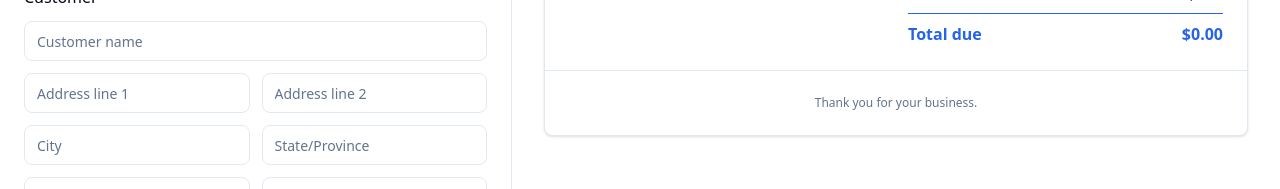
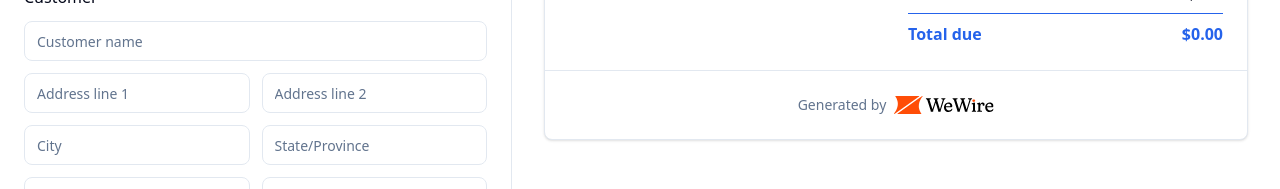
Before and after one commit to mcajongbah/invoice-tool, a Next.js app: page / in a window 1280 px wide. Shown: the part 480-669 px from the top of the page. Built offline with nearby package versions, Linux system fonts and the light colour scheme.

Commit message:
footer fix

```diff
--- a/src/components/invoice/InvoicePreview.tsx
+++ b/src/components/invoice/InvoicePreview.tsx
@@ -2,6 +2,7 @@
 
 import { useInvoice } from "@/context/InvoiceContext";
 import { CurrencyCode } from "@/types/invoice";
+import Image from "next/image";
 import { useMemo, useState } from "react";
 
 export function InvoicePreview() {
@@ -262,9 +263,16 @@ export function InvoicePreview() {
           </div>
         ) : null}
 
-        <div className="p-6 border-t text-center text-xs text-muted-foreground">
-          Thank you for your business.
-        </div>
+        <p className="p-6 flex items-center justify-center border-t text-center text-sm text-muted-foreground">
+          Generated by{" "}
+          <Image
+            src="/logo.svg"
+            alt="WeWire"
+            width={100}
+            height={100}
+            className="ml-2"
+          />
+        </p>
       </div>
     </div>
   );
--- a/src/components/ui/input.tsx
+++ b/src/components/ui/input.tsx
@@ -7,7 +7,10 @@ export type InputProps = React.InputHTMLAttributes<HTMLInputElement> & {
 };
 
 export const Input = React.forwardRef<HTMLInputElement, InputProps>(
-  ({ className, type, leftSlot, rightSlot, ...props }, ref) => {
+  (
+    { className, type, leftSlot, rightSlot, value, defaultValue, ...props },
+    ref
+  ) => {
     return (
       <div className={cn("relative", leftSlot || rightSlot ? "" : "")}>
         {leftSlot ? (
@@ -23,6 +26,8 @@ export const Input = React.forwardRef<HTMLInputElement, InputProps>(
             rightSlot ? "pr-9" : "",
             className
           )}
+          value={value === null ? undefined : value}
+          defaultValue={defaultValue === null ? undefined : defaultValue}
           ref={ref}
           {...props}
         />
```
